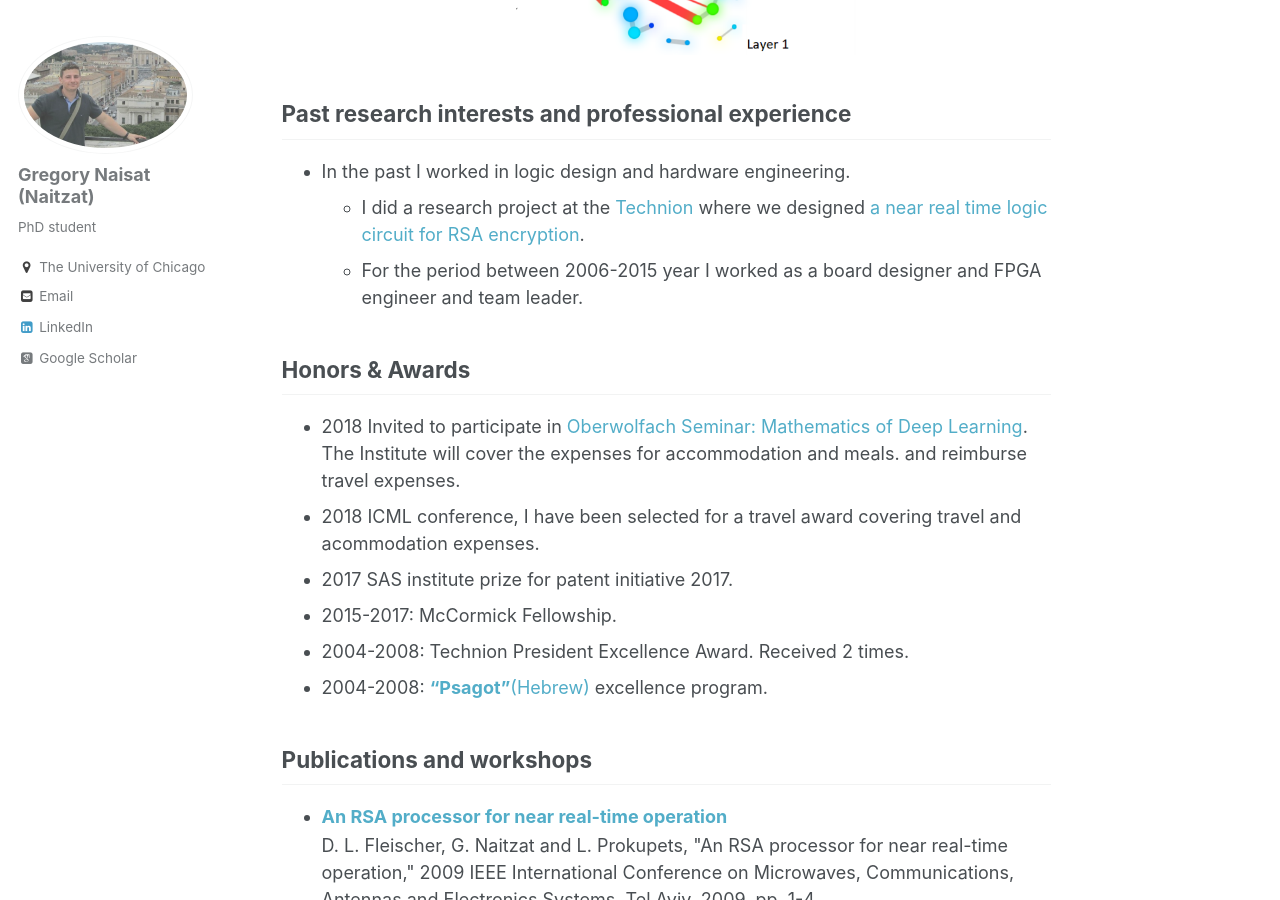
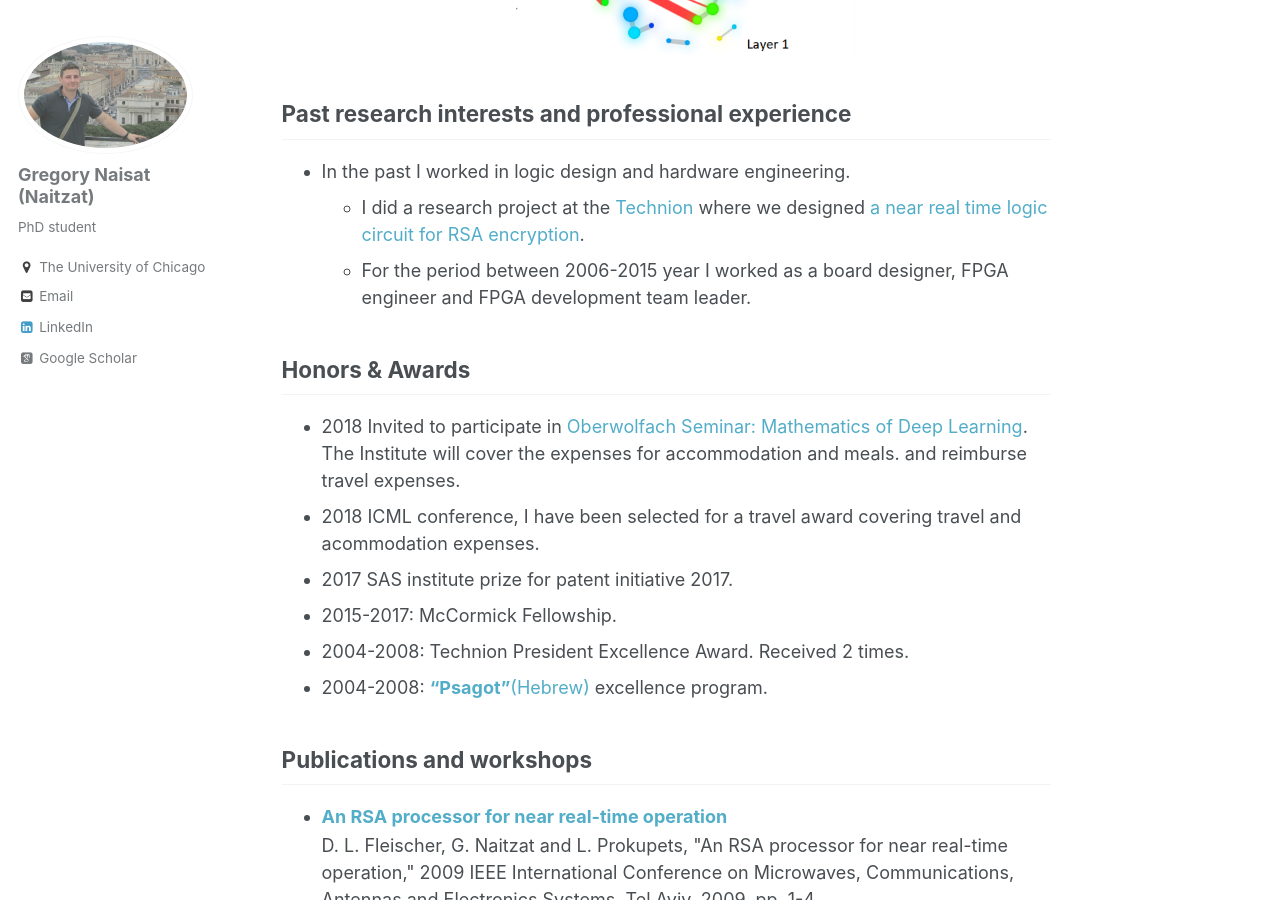
Before and after one commit to sgregnt/sgregnt.github.io, a Jekyll site: the page built from _pages/about.md, in a window 1280 px wide and 900 px high, scrolled down 1822 px. Built offline with Jekyll 4.4.1, drawn with Linux system fonts in a browser that asks for light colours; some web fonts are replaced.

Commit message:
past work fixes

```diff
--- a/_pages/about.md
+++ b/_pages/about.md
@@ -53,7 +53,7 @@ neural network performance.
 
 - In the past I worked in logic design and hardware engineering.
     - I did a research project at the [Technion](https://www.technion.ac.il/en/home-2/) where we designed [a near real time logic circuit for RSA encryption](https://ieeexplore.ieee.org/abstract/document/5386066).
-    - For the period between 2006-2015 year I worked as a board designer and FPGA engineer and team leader.
+    - For the period between 2006-2015 year I worked as a board designer, FPGA engineer and FPGA development team leader.
 
 ## Honors & Awards
 
```
